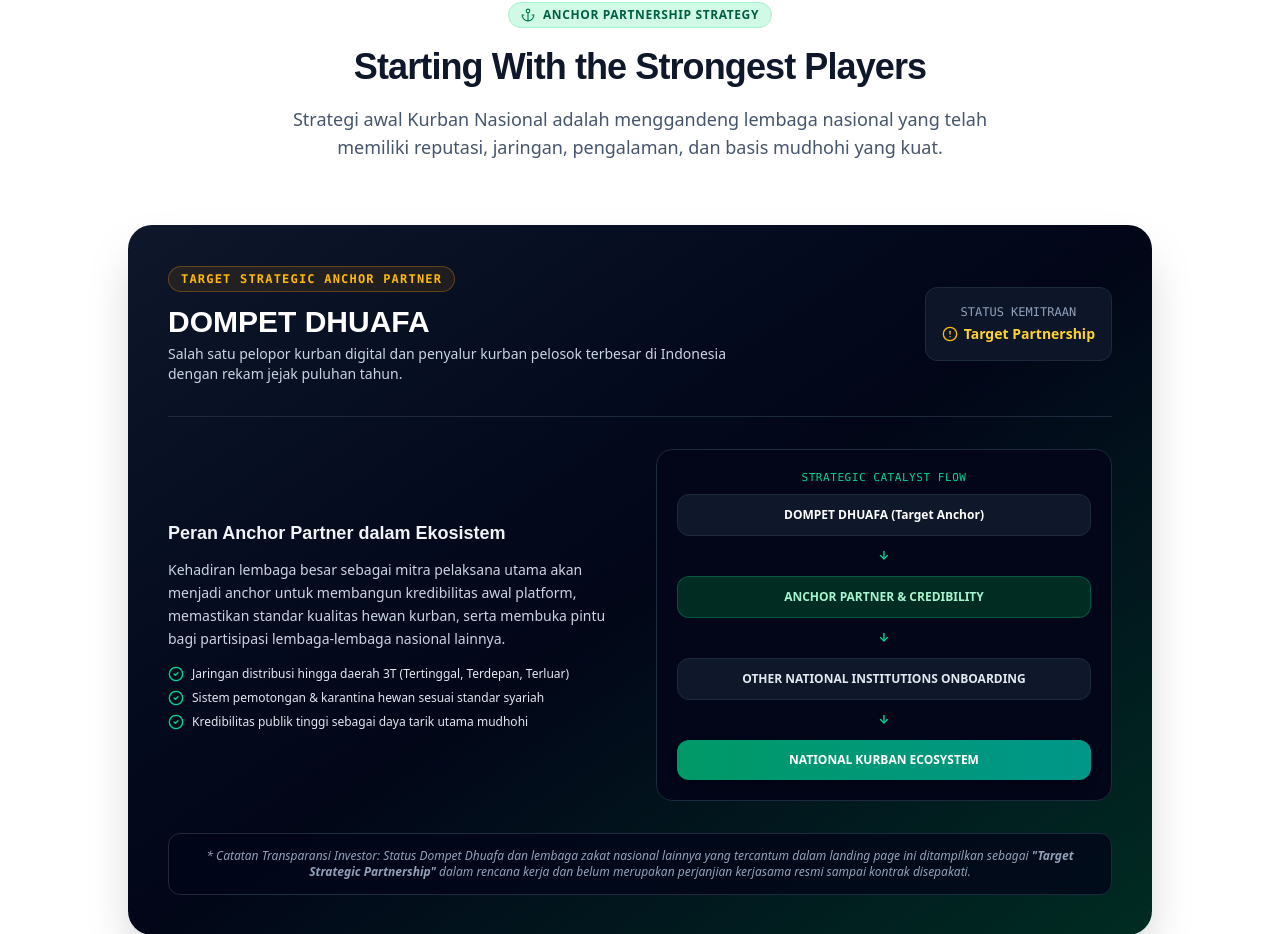
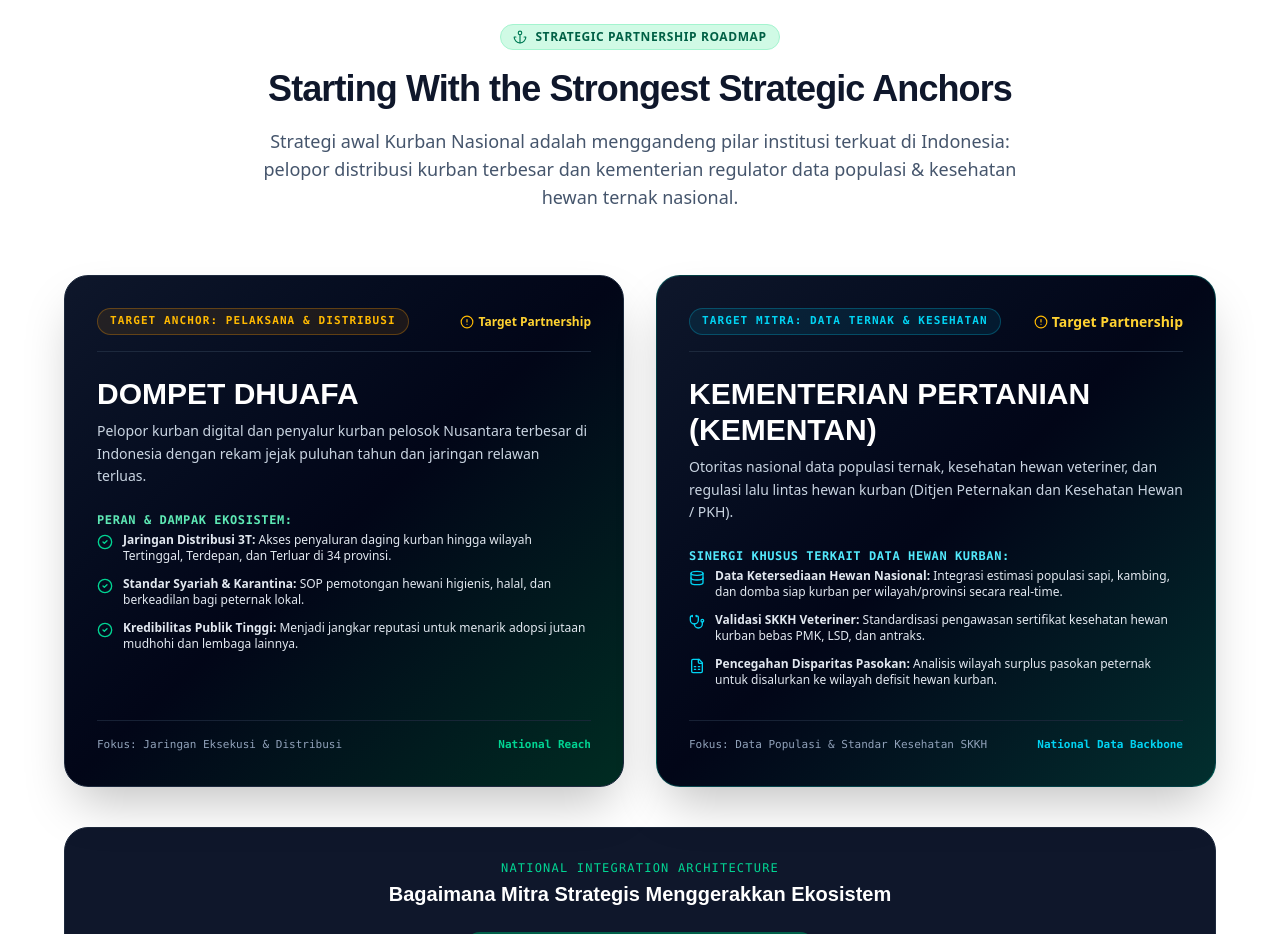
Before and after one commit to rizamuthohar/LP-Kurban-Nasional, a React (Vite) app: page / in a window 1280 px wide. Shown: the part 7997-8931 px from the top of the page. Built offline with nearby package versions, Linux system fonts and the light colour scheme.

Commit message:
feat: integrate Kementan as strategic anchor
Add Ministry of Agriculture (Kementan) as a strategic partner for livestock data and health synchronization. Update platform pillars and partnership sections to reflect the expanded scope of national data integration.

```diff
--- a/src/App.tsx
+++ b/src/App.tsx
@@ -80,7 +80,7 @@
       {/* 7. NATIONAL ECOSYSTEM NODE DIAGRAM */}
       <EcosystemNodesSection />
 
-      {/* 8. STRATEGIC PARTNERSHIP (DOMPET DHUAFA TARGET ANCHOR) */}
+      {/* 8. STRATEGIC PARTNERSHIP (DOMPET DHUAFA & KEMENTAN TARGET ANCHORS) */}
       <StrategicPartnershipSection />
 
       {/* 9. YEAR-ROUND MARKETING */}
--- a/src/components/EcosystemNodesSection.tsx
+++ b/src/components/EcosystemNodesSection.tsx
@@ -12,6 +12,14 @@
       category: 'institution',
       description: 'Lembaga amil zakat nasional terkemuka dengan jaringan distribusi pelosok Nusantara terluas.',
       metrics: 'Strategic Anchor Target',
+      isAnchor: true
+    },
+    {
+      id: 'kementan',
+      name: 'Kementerian Pertanian (Kementan)',
+      category: 'partner',
+      description: 'Mitra strategis sinkronisasi data ketersediaan populasi ternak nasional, standar kesehatan SKKH, dan pemetaan pasokan hewan kurban antar-provinsi.',
+      metrics: 'Livestock Data & Health Partner',
       isAnchor: true
     },
     {
--- a/src/components/PlatformPillarsSection.tsx
+++ b/src/components/PlatformPillarsSection.tsx
@@ -7,10 +7,10 @@
     {
       id: '01',
       number: '01',
-      title: 'National Data',
-      description: 'Data ketersediaan hewan kurban nasional, pemetaan kebutuhan wilayah penerima manfaat, dan histori implementasi kurban.',
+      title: 'National Livestock Data',
+      description: 'Data ketersediaan & populasi hewan kurban nasional tersinkronisasi (Kementan), pemetaan kebutuhan wilayah penerima manfaat 3T, dan analitik pasokan.',
       icon: 'Database',
-      badge: 'Aggregated Analytics'
+      badge: 'National Livestock Data'
     },
     {
       id: '02',
--- a/src/components/StrategicPartnershipSection.tsx
+++ b/src/components/StrategicPartnershipSection.tsx
@@ -1,5 +1,5 @@
 import React from 'react';
-import { ShieldCheck, Anchor, ArrowRight, CheckCircle2, AlertCircle } from 'lucide-react';
+import { ShieldCheck, Anchor, ArrowRight, CheckCircle2, AlertCircle, Database, Layers, Stethoscope, FileSpreadsheet } from 'lucide-react';
 
 export const StrategicPartnershipSection: React.FC = () => {
   return (
@@ -10,100 +10,175 @@
         <div className="max-w-3xl mx-auto text-center mb-16">
           <div className="inline-flex items-center gap-2 px-3 py-1 rounded-full bg-emerald-100 text-emerald-800 text-xs font-semibold uppercase tracking-wider mb-4 border border-emerald-200">
             <Anchor className="w-3.5 h-3.5 text-emerald-700" />
-            <span>ANCHOR PARTNERSHIP STRATEGY</span>
+            <span>STRATEGIC PARTNERSHIP ROADMAP</span>
           </div>
 
           <h2 className="text-3xl sm:text-4xl font-extrabold text-slate-900 tracking-tight leading-tight mb-4">
-            Starting With the Strongest Players
+            Starting With the Strongest Strategic Anchors
           </h2>
 
           <p className="text-slate-600 text-base sm:text-lg">
-            Strategi awal Kurban Nasional adalah menggandeng lembaga nasional yang telah memiliki reputasi, jaringan, pengalaman, dan basis mudhohi yang kuat.
+            Strategi awal Kurban Nasional adalah menggandeng pilar institusi terkuat di Indonesia: pelopor distribusi kurban terbesar dan kementerian regulator data populasi & kesehatan hewan ternak nasional.
           </p>
         </div>
 
-        {/* Dompet Dhuafa Anchor Showcase */}
-        <div className="bg-gradient-to-br from-slate-900 via-slate-950 to-emerald-950 text-white rounded-3xl p-6 sm:p-10 shadow-2xl relative overflow-hidden max-w-5xl mx-auto">
+        {/* Dual Anchor Cards Grid */}
+        <div className="grid grid-cols-1 lg:grid-cols-2 gap-8 max-w-6xl mx-auto mb-10">
 
-          <div className="flex flex-col md:flex-row items-start md:items-center justify-between gap-6 border-b border-slate-800 pb-8 mb-8">
+          {/* 1. Dompet Dhuafa Showcase */}
+          <div className="bg-gradient-to-br from-slate-900 via-slate-950 to-emerald-950 text-white rounded-3xl p-6 sm:p-8 shadow-2xl border border-slate-800 flex flex-col justify-between relative overflow-hidden">
             <div>
-              <span className="text-xs font-mono text-amber-400 bg-amber-500/10 px-3 py-1 rounded-full border border-amber-500/30 uppercase tracking-widest font-semibold inline-block mb-3">
-                TARGET STRATEGIC ANCHOR PARTNER
-              </span>
-              <h3 className="text-2xl sm:text-3xl font-extrabold text-white font-display">
+              <div className="flex items-center justify-between gap-4 border-b border-slate-800 pb-4 mb-6">
+                <span className="text-[11px] font-mono text-amber-400 bg-amber-500/10 px-3 py-1 rounded-full border border-amber-500/30 uppercase tracking-widest font-semibold">
+                  TARGET ANCHOR: PELAKSANA & DISTRIBUSI
+                </span>
+                <span className="text-xs font-bold text-amber-300 flex items-center gap-1 shrink-0">
+                  <AlertCircle className="w-3.5 h-3.5 text-amber-400" />
+                  Target Partnership
+                </span>
+              </div>
+
+              <h3 className="text-2xl sm:text-3xl font-extrabold text-white font-display mb-2">
                 DOMPET DHUAFA
               </h3>
-              <p className="text-slate-300 text-sm mt-1 max-w-xl">
-                Salah satu pelopor kurban digital dan penyalur kurban pelosok terbesar di Indonesia dengan rekam jejak puluhan tahun.
+              <p className="text-slate-300 text-xs sm:text-sm leading-relaxed mb-6">
+                Pelopor kurban digital dan penyalur kurban pelosok Nusantara terbesar di Indonesia dengan rekam jejak puluhan tahun dan jaringan relawan terluas.
+              </p>
+
+              <div className="space-y-3 text-xs text-slate-200">
+                <div className="font-semibold text-emerald-300 text-xs uppercase tracking-wider font-mono mb-1">
+                  Peran & Dampak Ekosistem:
+                </div>
+                <div className="flex items-start gap-2.5">
+                  <CheckCircle2 className="w-4 h-4 text-emerald-400 shrink-0 mt-0.5" />
+                  <span><strong>Jaringan Distribusi 3T:</strong> Akses penyaluran daging kurban hingga wilayah Tertinggal, Terdepan, dan Terluar di 34 provinsi.</span>
+                </div>
+                <div className="flex items-start gap-2.5">
+                  <CheckCircle2 className="w-4 h-4 text-emerald-400 shrink-0 mt-0.5" />
+                  <span><strong>Standar Syariah & Karantina:</strong> SOP pemotongan hewani higienis, halal, dan berkeadilan bagi peternak lokal.</span>
+                </div>
+                <div className="flex items-start gap-2.5">
+                  <CheckCircle2 className="w-4 h-4 text-emerald-400 shrink-0 mt-0.5" />
+                  <span><strong>Kredibilitas Publik Tinggi:</strong> Menjadi jangkar reputasi untuk menarik adopsi jutaan mudhohi dan lembaga lainnya.</span>
+                </div>
+              </div>
+            </div>
+
+            <div className="mt-8 pt-4 border-t border-slate-800/80 flex items-center justify-between text-[11px] font-mono text-slate-400">
+              <span>Fokus: Jaringan Eksekusi & Distribusi</span>
+              <span className="text-emerald-400 font-semibold">National Reach</span>
+            </div>
+          </div>
+
+          {/* 2. Kementan Showcase */}
+          <div className="bg-gradient-to-br from-slate-900 via-slate-950 to-teal-950 text-white rounded-3xl p-6 sm:p-8 shadow-2xl border border-teal-500/30 flex flex-col justify-between relative overflow-hidden">
+            <div>
+              <div className="flex items-center justify-between gap-4 border-b border-slate-800 pb-4 mb-6">
+                <span className="text-[11px] font-mono text-cyan-400 bg-cyan-500/10 px-3 py-1 rounded-full border border-cyan-500/30 uppercase tracking-widest font-semibold">
+                  TARGET MITRA: DATA TERNAK & KESEHATAN
+                </span>
+                <span className="text-sm font-bold text-amber-300 flex items-center gap-1 shrink-0">
+                  <AlertCircle className="w-3.5 h-3.5 text-amber-400" />
+                  Target Partnership
+                </span>
+              </div>
+
+              <h3 className="text-2xl sm:text-3xl font-extrabold text-white font-display mb-2">
+                KEMENTERIAN PERTANIAN (KEMENTAN)
+              </h3>
+              <p className="text-slate-300 text-xs sm:text-sm leading-relaxed mb-6">
+                Otoritas nasional data populasi ternak, kesehatan hewan veteriner, dan regulasi lalu lintas hewan kurban (Ditjen Peternakan dan Kesehatan Hewan / PKH).
+              </p>
+
+              <div className="space-y-3 text-xs text-slate-200">
+                <div className="font-semibold text-cyan-300 text-xs uppercase tracking-wider font-mono mb-1">
+                  Sinergi Khusus Terkait Data Hewan Kurban:
+                </div>
+                <div className="flex items-start gap-2.5">
+                  <Database className="w-4 h-4 text-cyan-400 shrink-0 mt-0.5" />
+                  <span><strong>Data Ketersediaan Hewan Nasional:</strong> Integrasi estimasi populasi sapi, kambing, dan domba siap kurban per wilayah/provinsi secara real-time.</span>
+                </div>
+                <div className="flex items-start gap-2.5">
+                  <Stethoscope className="w-4 h-4 text-cyan-400 shrink-0 mt-0.5" />
+                  <span><strong>Validasi SKKH Veteriner:</strong> Standardisasi pengawasan sertifikat kesehatan hewan kurban bebas PMK, LSD, dan antraks.</span>
+                </div>
+                <div className="flex items-start gap-2.5">
+                  <FileSpreadsheet className="w-4 h-4 text-cyan-400 shrink-0 mt-0.5" />
+                  <span><strong>Pencegahan Disparitas Pasokan:</strong> Analisis wilayah surplus pasokan peternak untuk disalurkan ke wilayah defisit hewan kurban.</span>
+                </div>
+              </div>
+            </div>
+
+            <div className="mt-8 pt-4 border-t border-slate-800/80 flex items-center justify-between text-[11px] font-mono text-slate-400">
+              <span>Fokus: Data Populasi & Standar Kesehatan SKKH</span>
+              <span className="text-cyan-400 font-semibold">National Data Backbone</span>
+            </div>
+          </div>
+
+        </div>
+
+        {/* Synergistic Catalyst Flow Diagram */}
+        <div className="bg-slate-900 text-white rounded-3xl p-6 sm:p-8 max-w-6xl mx-auto border border-slate-800 mb-8">
+          <div className="text-center max-w-xl mx-auto mb-6">
+            <span className="text-xs font-mono text-emerald-400 uppercase tracking-widest block mb-1">
+              NATIONAL INTEGRATION ARCHITECTURE
+            </span>
+            <h4 className="text-lg sm:text-xl font-bold text-white">
+              Bagaimana Mitra Strategis Menggerakkan Ekosistem
+            </h4>
+          </div>
+
+          <div className="grid grid-cols-1 md:grid-cols-3 gap-4 text-center items-center">
+
+            {/* Left Box: Strategic Inputs */}
+            <div className="space-y-3">
+              <div className="bg-slate-950 p-4 rounded-xl border border-slate-800 text-left">
+                <div className="text-[10px] font-mono text-cyan-400 font-bold uppercase mb-1">DATA & HEALTH STANDARD</div>
+                <div className="text-sm font-bold text-white">KEMENTAN RI</div>
+                <div className="text-xs text-slate-400 mt-1">Data ketersediaan ternak nasional, SKKH & zonasi pasokan.</div>
+              </div>
+
+              <div className="bg-slate-950 p-4 rounded-xl border border-slate-800 text-left">
+                <div className="text-[10px] font-mono text-amber-400 font-bold uppercase mb-1">EXECUTION & DISTRIBUTION</div>
+                <div className="text-sm font-bold text-white">DOMPET DHUAFA</div>
+                <div className="text-xs text-slate-400 mt-1">Jaringan distribusi pelosok 3T & SOP pemotongan syariah.</div>
+              </div>
+            </div>
+
+            {/* Middle Box: The Platform Hub */}
+            <div className="p-5 rounded-2xl bg-gradient-to-b from-emerald-950 to-slate-950 border-2 border-emerald-500/50 shadow-xl text-center">
+              <div className="w-10 h-10 rounded-full bg-emerald-500/20 border border-emerald-400 flex items-center justify-center mx-auto mb-2 text-emerald-300">
+                <Layers className="w-5 h-5" />
+              </div>
+              <div className="text-xs font-mono text-emerald-300 font-bold uppercase">CENTRAL DIGITAL HUB</div>
+              <div className="text-base sm:text-lg font-black text-white mt-1">PT DISTRIBUSI KURBAN NASIONAL</div>
+              <p className="text-xs text-slate-300 mt-2 leading-relaxed">
+                Menghubungkan data ketersediaan resmi, katalog multi-lembaga, transaksi digital, live tracking, hingga transparansi sertifikat.
               </p>
             </div>
 
-            <div className="bg-slate-900/90 border border-slate-800 p-4 rounded-xl text-center shrink-0">
-              <span className="text-xs text-slate-400 block font-mono">STATUS KEMITRAAN</span>
-              <span className="text-sm font-bold text-amber-300 flex items-center gap-1.5 justify-center mt-1">
-                <AlertCircle className="w-4 h-4 text-amber-400" />
-                Target Partnership
-              </span>
-            </div>
-          </div>
-
-          {/* Narrative Content */}
-          <div className="grid grid-cols-1 md:grid-cols-2 gap-8 items-center mb-8">
-            <div>
-              <h4 className="text-lg font-bold text-slate-100 mb-3">
-                Peran Anchor Partner dalam Ekosistem
-              </h4>
-              <p className="text-slate-300 text-sm leading-relaxed mb-4">
-                Kehadiran lembaga besar sebagai mitra pelaksana utama akan menjadi anchor untuk membangun kredibilitas awal platform, memastikan standar kualitas hewan kurban, serta membuka pintu bagi partisipasi lembaga-lembaga nasional lainnya.
-              </p>
-              <ul className="space-y-2 text-xs text-slate-200 font-medium">
-                <li className="flex items-center gap-2">
-                  <CheckCircle2 className="w-4 h-4 text-emerald-400 shrink-0" />
-                  Jaringan distribusi hingga daerah 3T (Tertinggal, Terdepan, Terluar)
-                </li>
-                <li className="flex items-center gap-2">
-                  <CheckCircle2 className="w-4 h-4 text-emerald-400 shrink-0" />
-                  Sistem pemotongan & karantina hewan sesuai standar syariah
-                </li>
-                <li className="flex items-center gap-2">
-                  <CheckCircle2 className="w-4 h-4 text-emerald-400 shrink-0" />
-                  Kredibilitas publik tinggi sebagai daya tarik utama mudhohi
-                </li>
-              </ul>
+            {/* Right Box: Ecosystem Multipliers */}
+            <div className="space-y-2 bg-slate-950 p-4 rounded-xl border border-slate-800 text-left text-xs">
+              <div className="text-[10px] font-mono text-emerald-400 font-bold uppercase mb-1">ECOSYSTEM BENEFICIARIES</div>
+              <div className="space-y-1.5 text-slate-300">
+                <div className="p-2 rounded bg-slate-900 border border-slate-800/80">
+                  <span className="text-emerald-400 font-bold">✓ Lembaga Zakat Lain:</span> Adopsi mudah via single open API.
+                </div>
+                <div className="p-2 rounded bg-slate-900 border border-slate-800/80">
+                  <span className="text-emerald-400 font-bold">✓ Peternak Lokal:</span> Kepastian serapan hewan kurban harga adil.
+                </div>
+                <div className="p-2 rounded bg-slate-900 border border-slate-800/80">
+                  <span className="text-emerald-400 font-bold">✓ Mudhohi & Korporasi:</span> Tracking transparan & sertifikat resmi.
+                </div>
+              </div>
             </div>
 
-            {/* Strategic Flow Diagram */}
-            <div className="bg-slate-950 p-5 rounded-2xl border border-slate-800 space-y-3">
-              <div className="text-[11px] font-mono text-emerald-400 uppercase tracking-wider text-center mb-2">
-                STRATEGIC CATALYST FLOW
-              </div>
+          </div>
+        </div>
 
-              <div className="bg-slate-900 p-3 rounded-xl border border-slate-800 text-center text-xs font-bold text-white">
-                DOMPET DHUAFA (Target Anchor)
-              </div>
-              <div className="text-center text-emerald-400 font-bold text-xs">↓</div>
-
-              <div className="bg-emerald-950 p-3 rounded-xl border border-emerald-500/30 text-center text-xs font-semibold text-emerald-200">
-                ANCHOR PARTNER & CREDIBILITY
-              </div>
-              <div className="text-center text-emerald-400 font-bold text-xs">↓</div>
-
-              <div className="bg-slate-900 p-3 rounded-xl border border-slate-800 text-center text-xs font-bold text-slate-200">
-                OTHER NATIONAL INSTITUTIONS ONBOARDING
-              </div>
-              <div className="text-center text-emerald-400 font-bold text-xs">↓</div>
-
-              <div className="bg-gradient-to-r from-emerald-600 to-teal-600 p-3 rounded-xl text-center text-xs font-black text-white shadow-lg">
-                NATIONAL KURBAN ECOSYSTEM
-              </div>
-            </div>
-          </div>
-
-          {/* Mandatory Disclaimer Note */}
-          <div className="bg-slate-950/80 border border-slate-800 rounded-xl p-3.5 text-center text-xs text-slate-400 italic">
-            * Catatan Transparansi Investor: Status Dompet Dhuafa dan lembaga zakat nasional lainnya yang tercantum dalam landing page ini ditampilkan sebagai <strong>"Target Strategic Partnership"</strong> dalam rencana kerja dan belum merupakan perjanjian kerjasama resmi sampai kontrak disepakati.
-          </div>
-
+        {/* Mandatory Disclaimer Note */}
+        <div className="max-w-6xl mx-auto bg-slate-100 border border-slate-200 rounded-2xl p-4 text-center text-xs text-slate-600">
+          * <strong>Catatan Transparansi Investor:</strong> Status Dompet Dhuafa, Kementerian Pertanian (Kementan RI), dan lembaga/instansi lainnya yang tercantum dalam landing page ini ditampilkan sebagai <strong>"Target Strategic Partnership"</strong> dalam rencana kerja roadmap platform dan belum merupakan perjanjian kerjasama resmi sampai kontrak disepakati.
         </div>
 
       </div>
```
